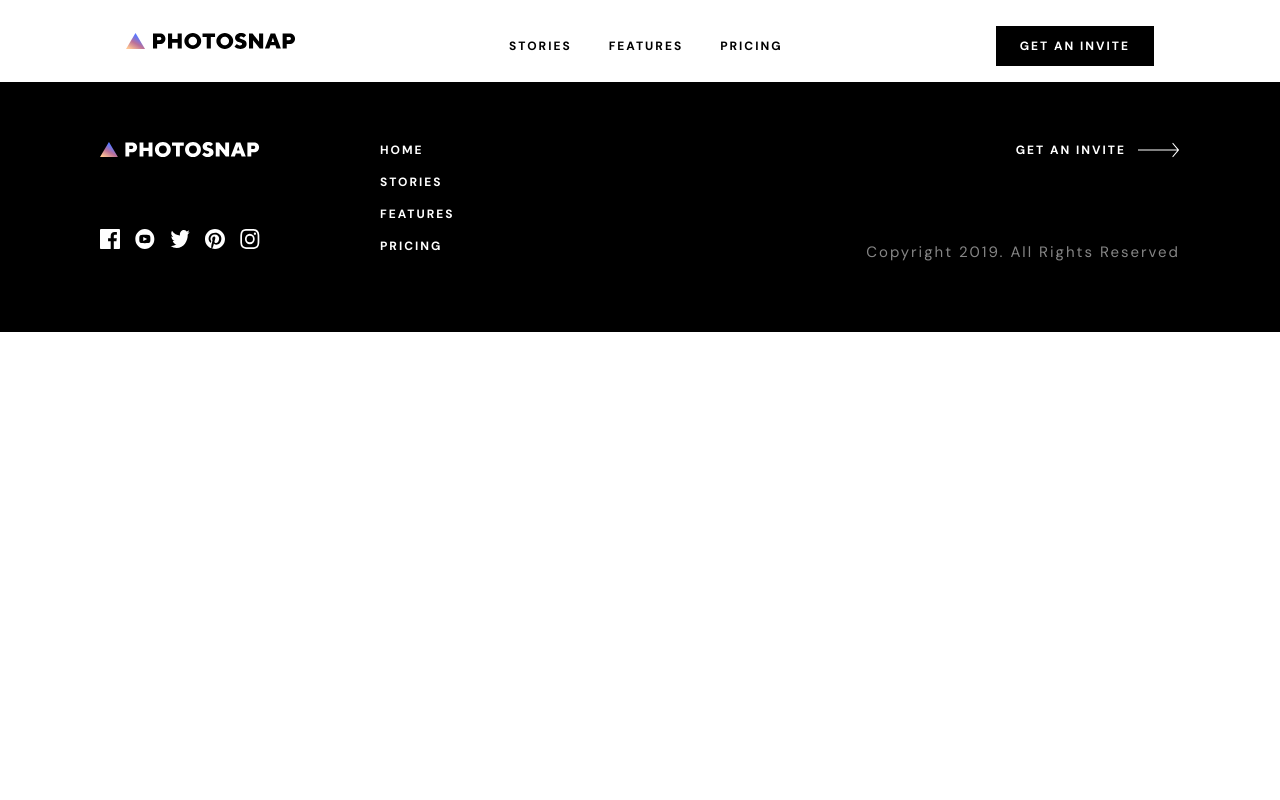
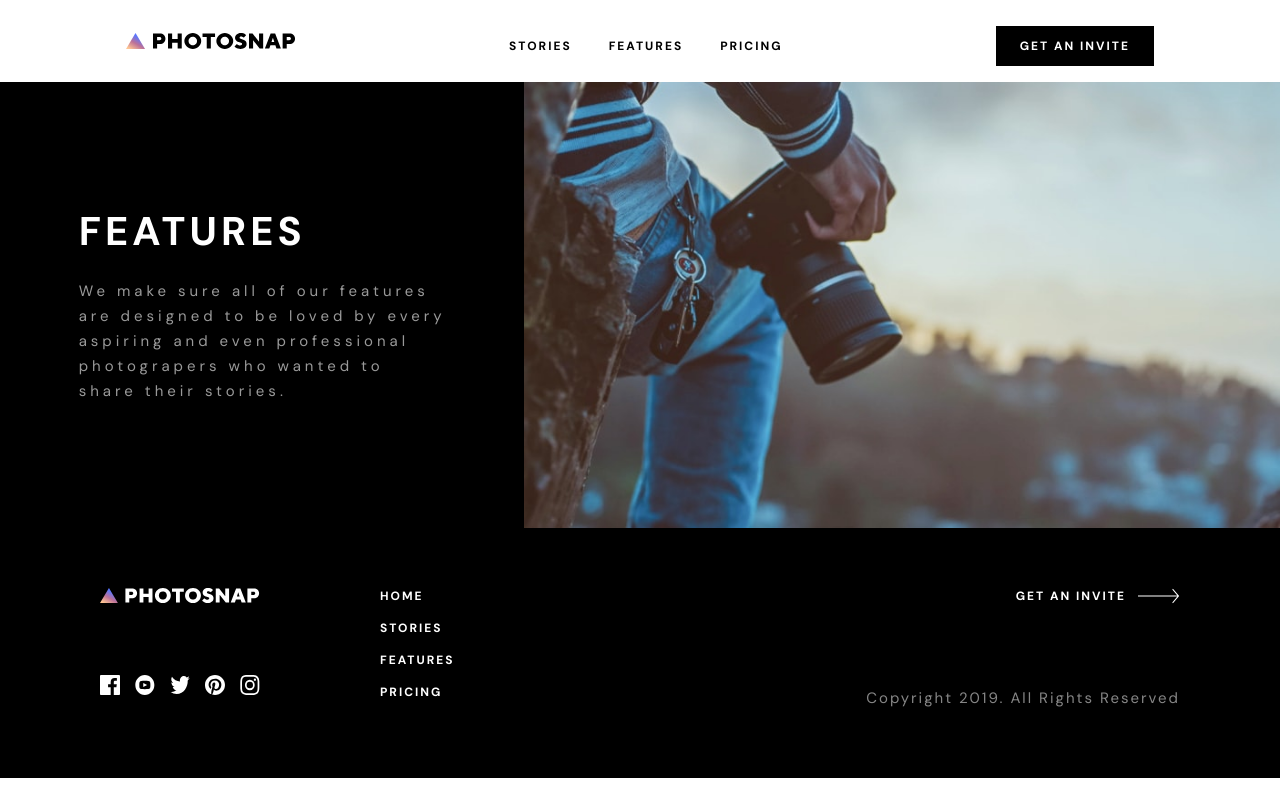
Before and after one commit to k2pbac/photosnap, a Next.js app: page /pricing in a window 1280 px wide. Built offline with nearby package versions, Linux system fonts and the light colour scheme.

Commit message:
move css to separate file

```diff
--- a/src/app/features/features.scss
+++ b/src/app/features/features.scss
@@ -6,37 +6,6 @@
     row-gap: 100px;
     .feature {
       max-width: 25%;
-    }
-  }
-  .header {
-    display: flex;
-    align-items: center;
-    background-color: $black;
-    color: white;
-    div:first-of-type {
-      display: flex;
-      justify-content: center;
-      width: 45%;
-      p {
-        @extend .header-font-large;
-        position: relative;
-        display: flex;
-        flex-direction: column;
-        justify-content: center;
-        align-items: flex-start;
-        width: 70%;
-        gap: 1.5rem;
-
-        span {
-          @extend .body-font;
-          opacity: 0.6;
-        }
-      }
-    }
-    div:last-of-type {
-      img {
-        max-width: 100%;
-      }
     }
   }
   .beta {
--- a/src/app/main.scss
+++ b/src/app/main.scss
@@ -44,9 +44,10 @@ $filter: linear-gradient(-180deg, #ffc593 0%, #bc7198 52%, #5a77ff 100%);
 
 @import "../components/navbar/navbar.scss";
 @import "../components/footer/footer.scss";
-@import "./home.scss";
 @import "../components/card/card.scss";
 @import "../components/story-card/story-card.scss";
 @import "../components/feature/feature.scss";
+@import "../components/header/header.scss";
+@import "./home.scss";
 @import "./stories/stories.scss";
 @import "./features/features.scss";
--- a/src/app/pricing/page.tsx
+++ b/src/app/pricing/page.tsx
@@ -1,3 +1,15 @@
+import Header from "@/components/header/header";
+
 export default function Pricing() {
-  return <div></div>;
+  return (
+    <div className="pricing-page">
+      <Header
+        title={"FEATURES"}
+        description={
+          "We make sure all of our features are designed to be loved by every aspiring and even professional photograpers who wanted to share their stories."
+        }
+        image={"/features/desktop/hero.jpg"}
+      />
+    </div>
+  );
 }
--- /dev/null
+++ b/src/components/header/header.scss
@@ -0,0 +1,31 @@
+.header {
+  display: flex;
+  align-items: center;
+  background-color: $black;
+  color: white;
+  div:first-of-type {
+    display: flex;
+    justify-content: center;
+    width: 45%;
+    p {
+      @extend .header-font-large;
+      position: relative;
+      display: flex;
+      flex-direction: column;
+      justify-content: center;
+      align-items: flex-start;
+      width: 70%;
+      gap: 1.5rem;
+
+      span {
+        @extend .body-font;
+        opacity: 0.6;
+      }
+    }
+  }
+  div:last-of-type {
+    img {
+      max-width: 100%;
+    }
+  }
+}
```
